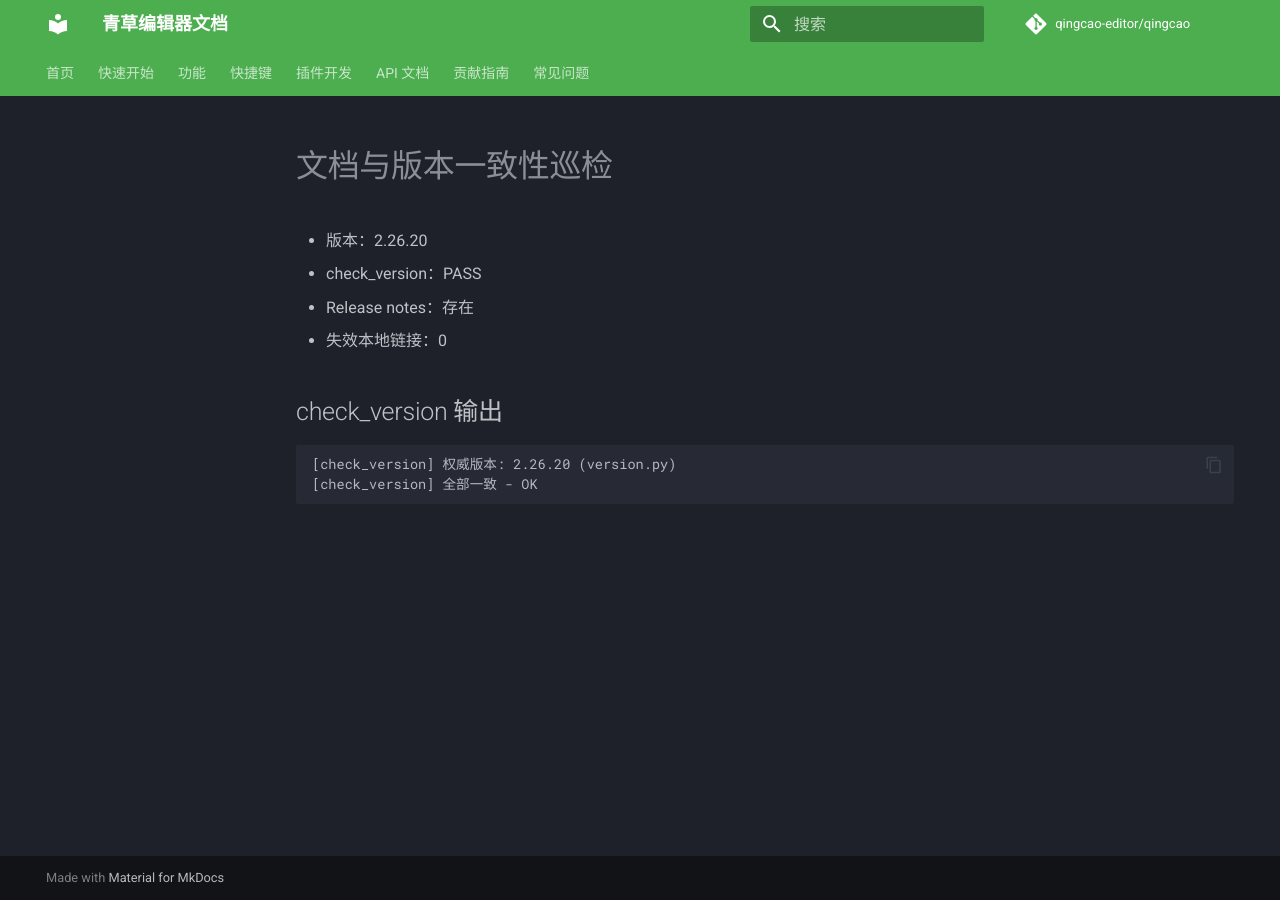
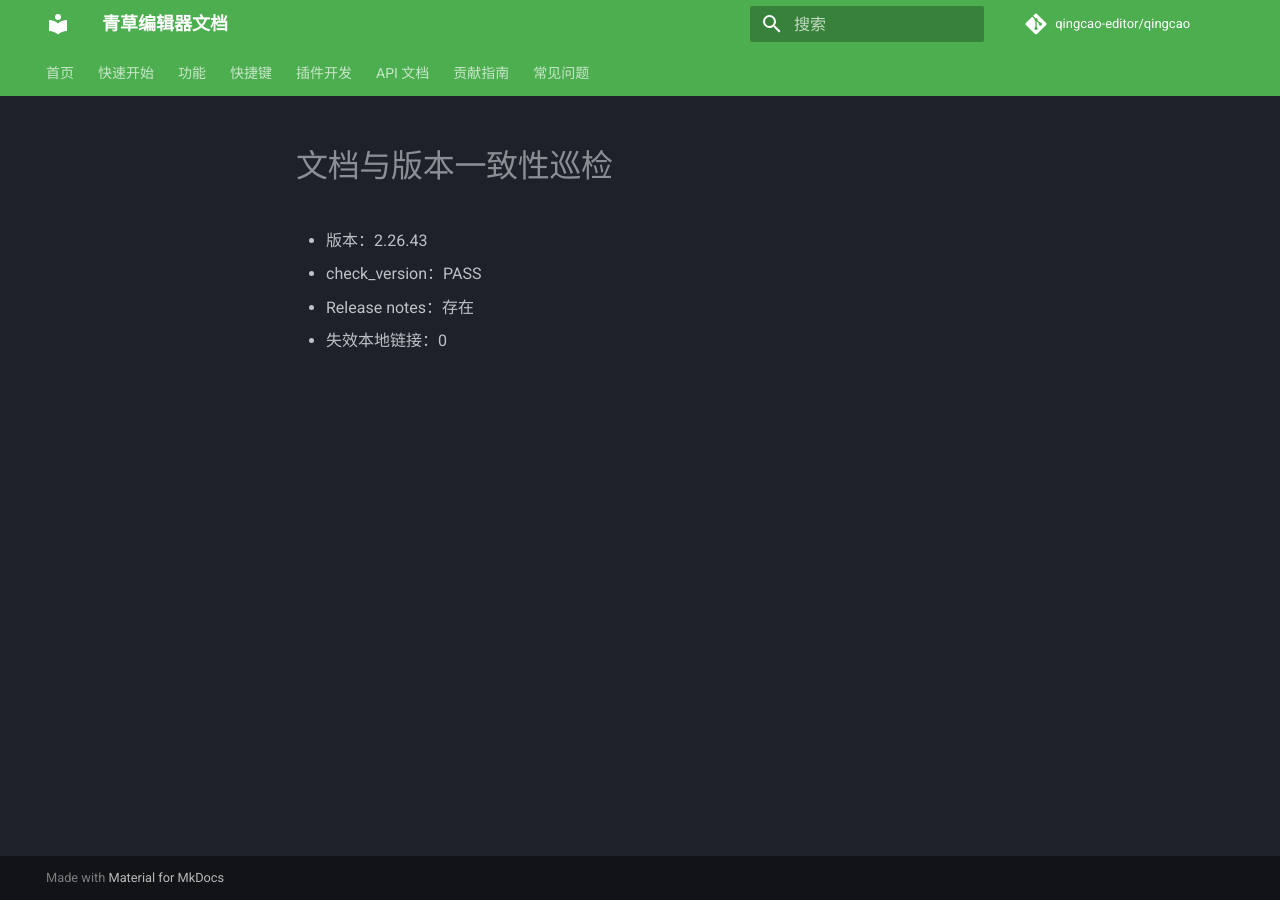
Before and after one commit to TomJerryGit/qingcao, an MkDocs documentation site: the page built from docs/docs_audit_report.md, in a window 1280 px wide. Built offline with MkDocs 1.6.1 and Material for MkDocs 9.7.7, drawn with Linux system fonts in a browser that asks for light colours; comment, search, counter and statistics services are not loaded.

Commit message:
chore(docs): 修复文档审计 stdout 空值崩溃并更新巡检报告

````diff
--- a/docs/docs_audit_report.md
+++ b/docs/docs_audit_report.md
@@ -1,13 +1,6 @@
 # 文档与版本一致性巡检
 
-- 版本：2.26.20
+- 版本：2.26.43
 - check_version：PASS
 - Release notes：存在
 - 失效本地链接：0
-
-## check_version 输出
-
-```
-[check_version] 权威版本: 2.26.20 (version.py)
-[check_version] 全部一致 - OK
-```
````
Also changed, not shown: 1 other file.
